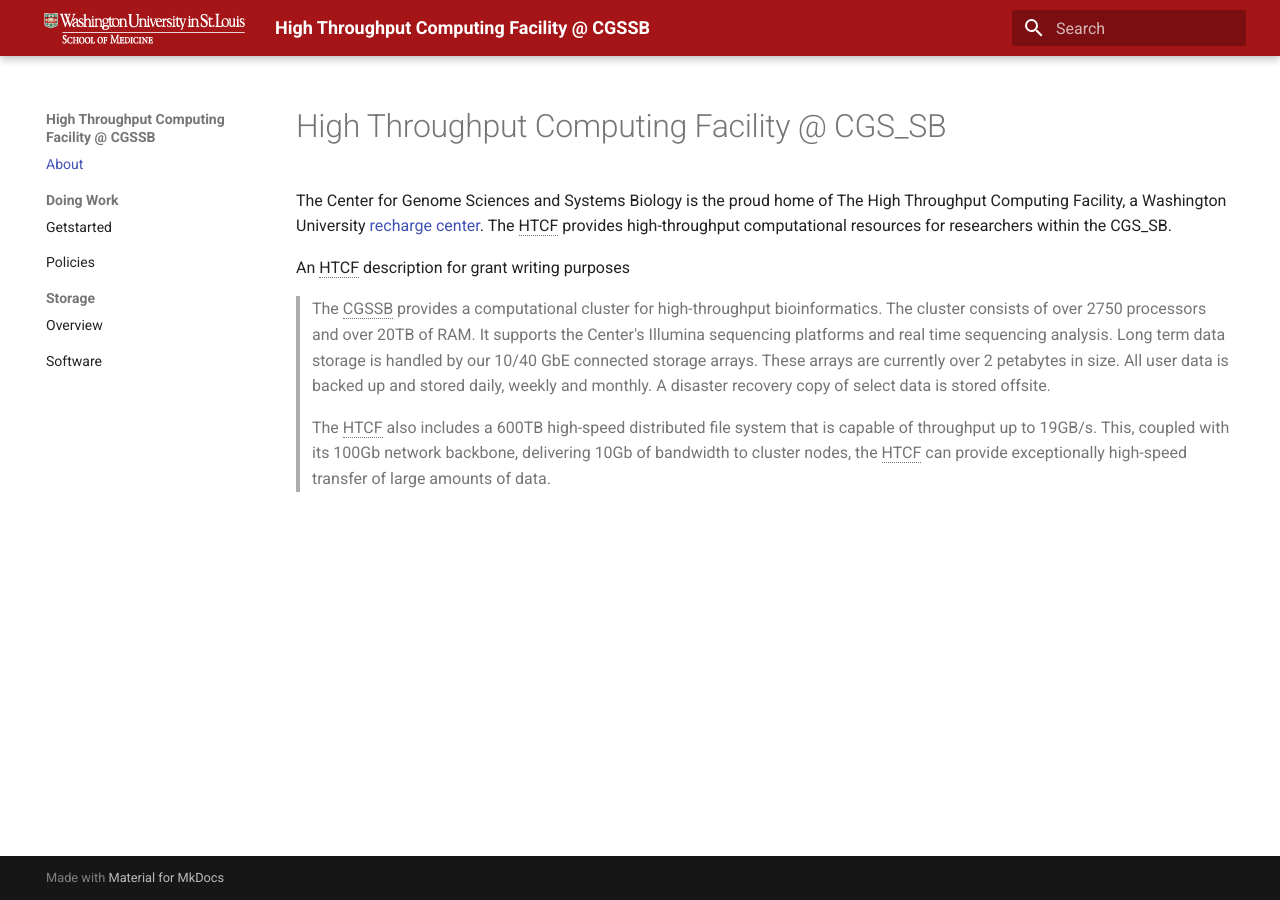
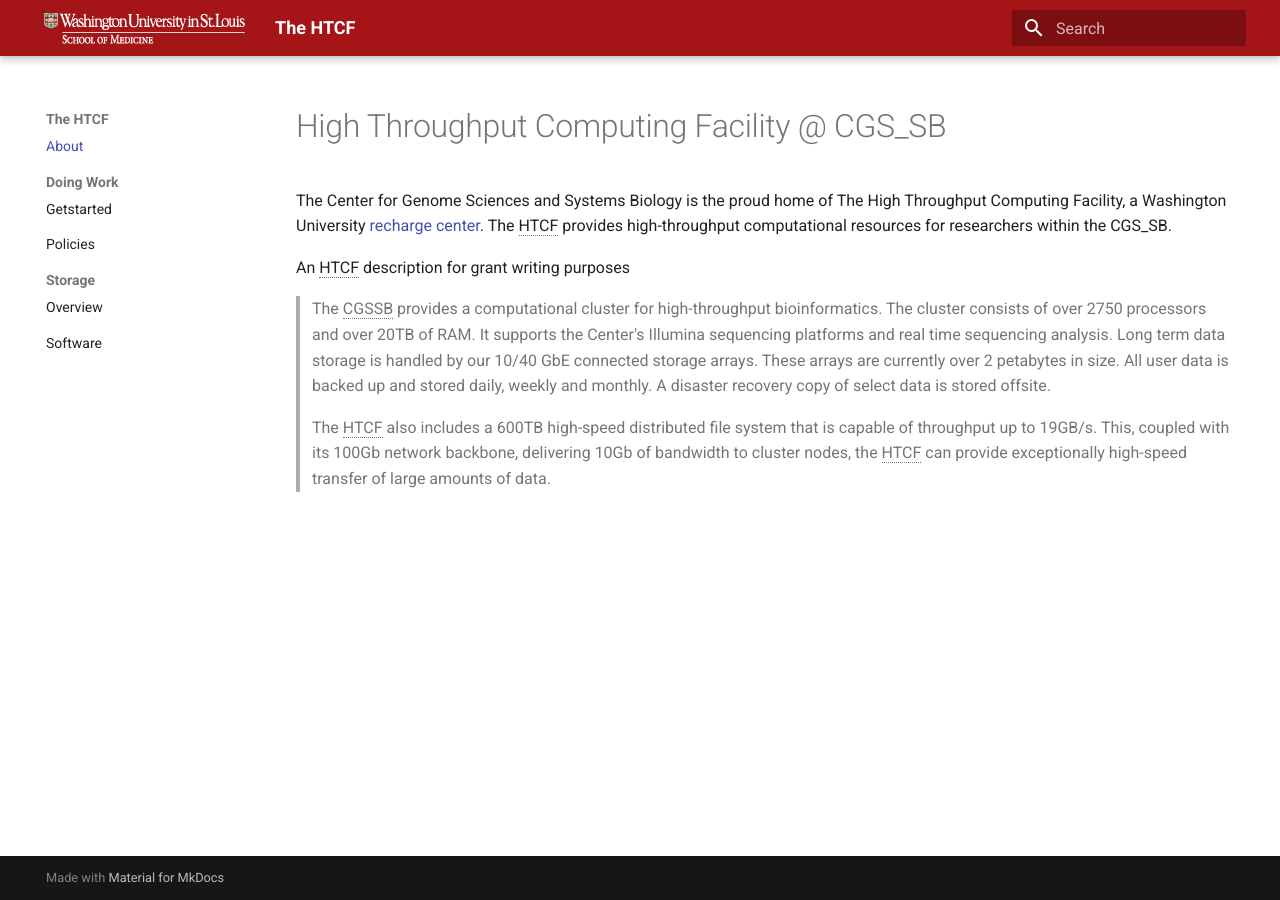
Before and after one commit to htcf/docs, an MkDocs documentation site: the page built from docs/index.md, in a window 1280 px wide. Built offline with MkDocs 1.6.1 and Material for MkDocs 9.7.7, drawn with Linux system fonts in a browser that asks for light colours.

Commit message:
Update mkdocs.yml

```diff
--- a/mkdocs.yml
+++ b/mkdocs.yml
@@ -1,4 +1,4 @@
-site_name: High Throughput Computing Facility @ CGSSB
+site_name: The HTCF
 theme:
   name: material
   logo: School_of_Medicine_1line_rev(RGB)200-01.png
```
